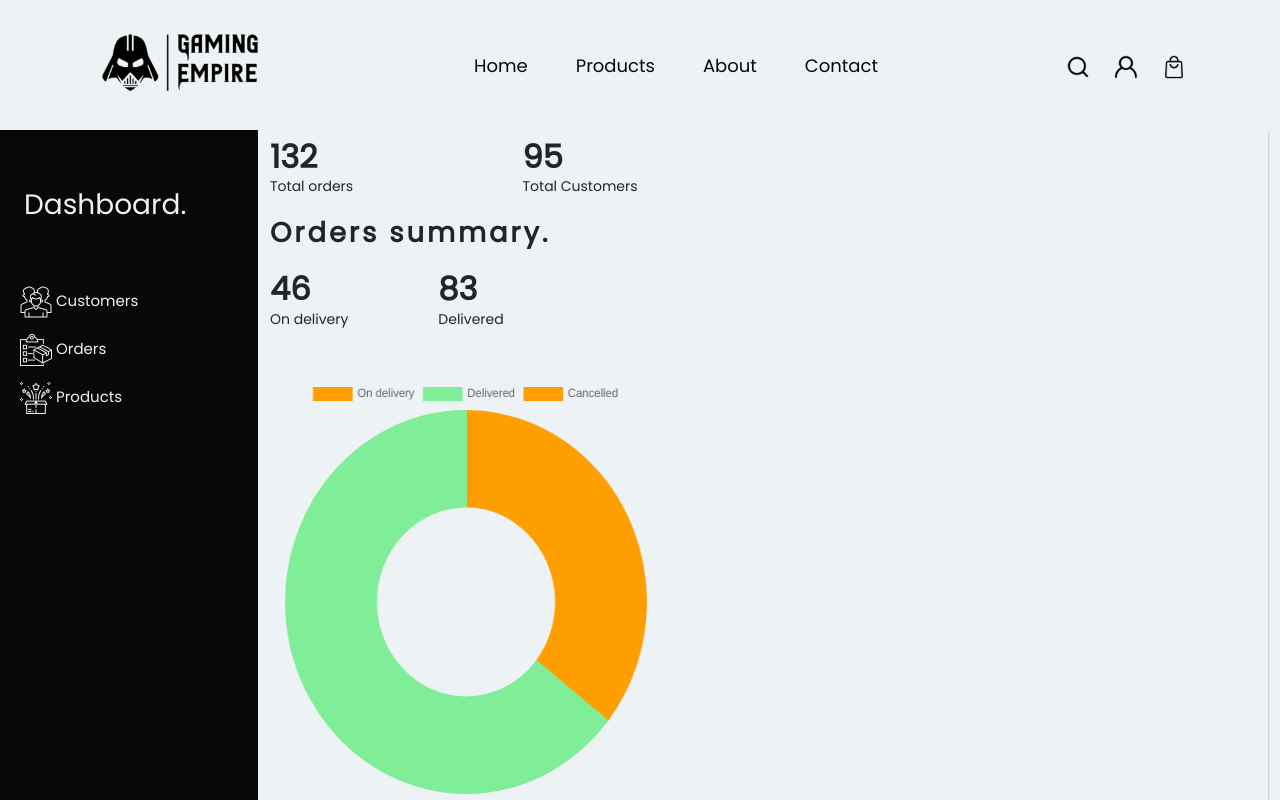
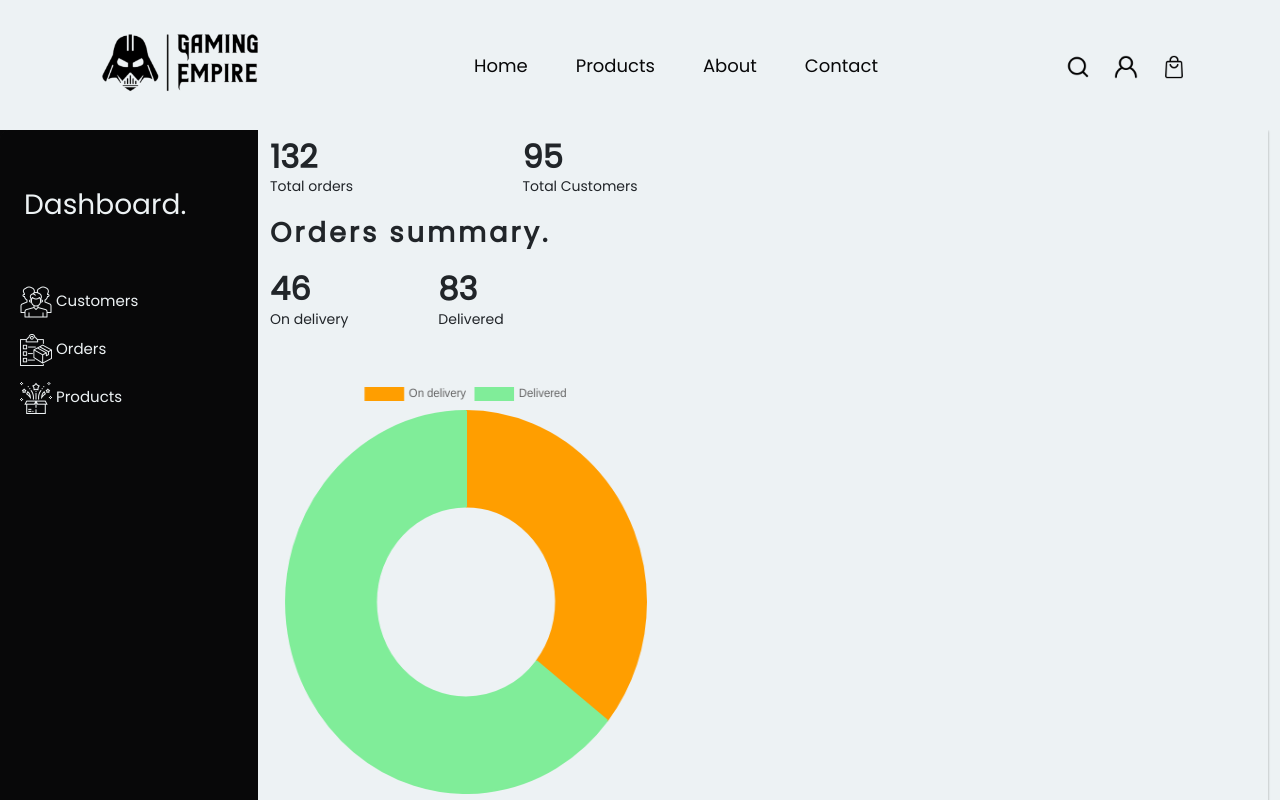
Before and after one commit to MarijaPestoric/GamingShop, a React (Create React App) app: page /dashboard in a window 1280 px wide. Shown: the top 800 px of the page. Built offline with nearby package versions, Linux system fonts and the light colour scheme.

Commit message:
removed cancelled status

```diff
--- a/src/components/Dashboard/Dashboard.js
+++ b/src/components/Dashboard/Dashboard.js
@@ -12,7 +12,7 @@ import ProductsBrightIcon from '../images/new-product.png'
 ChartJS.register(ArcElement, Tooltip, Legend);
 
 export const data = {
-    labels: ['On delivery', 'Delivered', 'Cancelled'],
+    labels: ['On delivery', 'Delivered'],
     datasets: [
         {
             label: '# of Votes',
```
